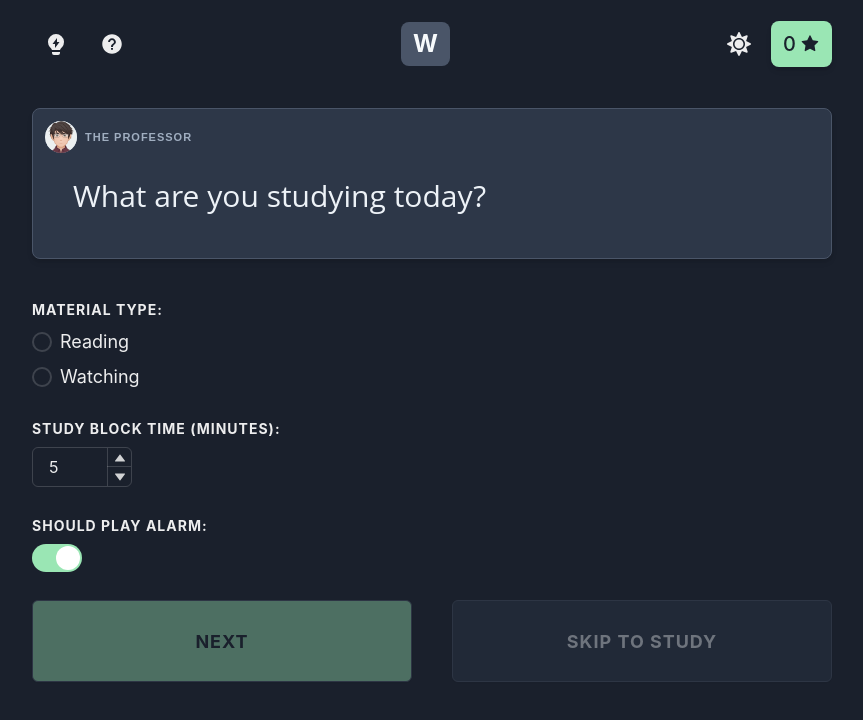
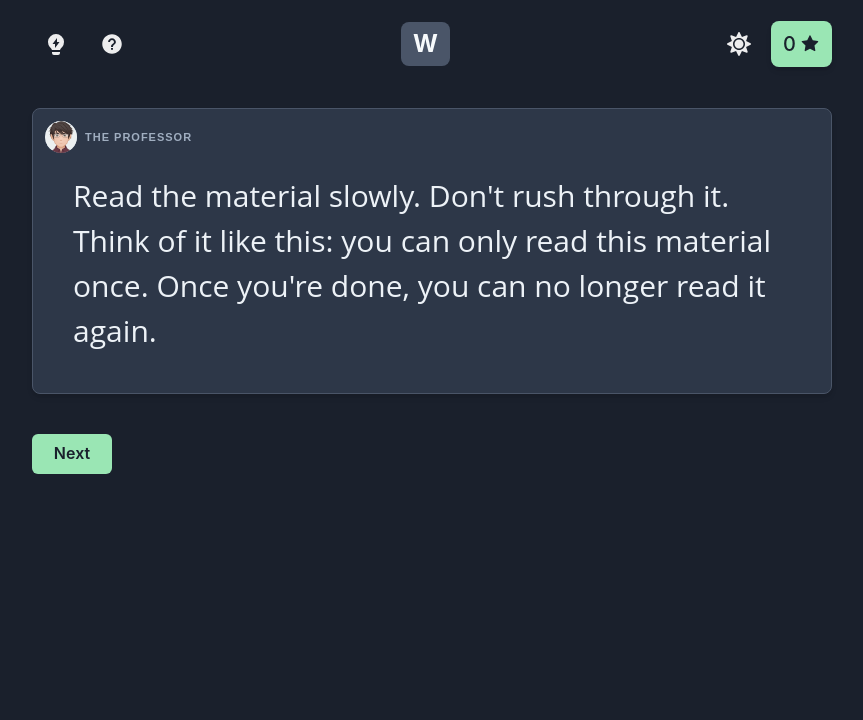
Before and after one commit to Philosocode/workflows, a React (Create React App) app: page /consume/1 in a window 1280 px wide. Shown: the top 720 px of the page, without its empty margins (208-1071 px from the left). Built offline with nearby package versions, Linux system fonts and the light colour scheme; what react-mde, showdown would draw is missing.

Commit message:
Clean up how routes are rendered. Also fixes the console errors

```diff
--- a/src/consume/components/consume-navbar.component.tsx
+++ b/src/consume/components/consume-navbar.component.tsx
@@ -1,5 +1,9 @@
 import { useSelector } from "react-redux";
+
+import { useAppDispatch } from "shared/redux/store";
+import { useCurrentStepParam } from "shared/hooks/use-current-step-param.hook";
 import { selectConsumeStep } from "consume/redux/consume.selectors";
+import { setStep } from "consume/redux/consume.slice";
 
 import { AppNavbar } from "navbar/components/app-navbar.component";
 import { ConsumeSettings } from "./consume-settings.component";
@@ -10,7 +14,10 @@ import { StudyBlockCounter } from "consume/components/study-block-counter.compon
 import { ToggleThemeButton } from "navbar/components/toggle-theme-button.component";
 
 export function ConsumeNavbar() {
+  const dispatch = useAppDispatch();
   const currentStep = useSelector(selectConsumeStep);
+
+  useCurrentStepParam((step) => dispatch(setStep(step)));
 
   return (
     <AppNavbar
--- a/src/consume/components/consume-workflow-step.component.tsx
+++ b/src/consume/components/consume-workflow-step.component.tsx
@@ -1,8 +1,17 @@
+import { useAppSelector } from "shared/redux/store";
+import { selectConsumeStep } from "consume/redux/consume.selectors";
+
 import {
   IWorkflowStepProps,
   WorkflowStep,
 } from "shared/components/step/workflow-step.component";
 
 export function ConsumeWorkflowStep(props: IWorkflowStepProps) {
-  return <WorkflowStep {...props}>{props.children}</WorkflowStep>;
+  const currentStep = useAppSelector(selectConsumeStep);
+
+  return (
+    <WorkflowStep nextUrl={`/consume/${currentStep + 1}`} {...props}>
+      {props.children}
+    </WorkflowStep>
+  );
 }
--- a/src/consume/redux/consume.slice.tsx
+++ b/src/consume/redux/consume.slice.tsx
@@ -8,7 +8,7 @@ import {
 
 const initialState: IConsumeState = {
   materialType: "reading",
-  currentStep: 1,
+  currentStep: 0,
   studyBlockCount: 0,
   studyBlockTime: 5,
   shouldPlayAlarm: true,
--- a/src/consume/routes/consume.routes.tsx
+++ b/src/consume/routes/consume.routes.tsx
@@ -1,5 +1,5 @@
-import { Route, RouteProps } from "react-router-dom";
-import { Box, ListItem, UnorderedList } from "@chakra-ui/react";
+import { Redirect, RouteProps } from "react-router-dom";
+import { ListItem, UnorderedList } from "@chakra-ui/react";
 
 import { StudyHooks } from "consume/components/study-hooks.component";
 import { StudyMenu } from "consume/components/study-menu.component";
@@ -17,8 +17,8 @@ import { TimerReminder } from "consume/steps/timer-reminder.component";
 import { Messages } from "message/components/messages.component";
 import { theme } from "shared/styles/theme";
 
-const _consumeRoutes = [
-  { component: ConsumeSetup },
+export const consumeRoutes = [
+  { component: ConsumeSetup, path: "/consume/setup" },
   { component: SlowReminder },
   { component: TimerReminder },
   { component: SkimReminder },
@@ -28,14 +28,8 @@ const _consumeRoutes = [
     render: (props: RouteProps) => (
       <StudySummarize
         {...props}
-        message={
-          <>
-            <Box>Summarize everything you've learned so far.</Box>
-            <Box>
-              Try to do it from memory, without looking at the material.
-            </Box>
-          </>
-        }
+        message="Summarize everything you've learned so far. Try to do it from
+        memory, without looking at the material."
       />
     ),
   },
@@ -52,23 +46,16 @@ const _consumeRoutes = [
   },
   { component: SummaryScreen },
   { component: ConsumeFinish },
+  // catch-all
+  { path: "/consume", render: () => <Redirect to="/consume/setup" /> },
 ];
 
-export const consumeRoutes = _consumeRoutes.map((route, index) => (
-  <Route
-    key={`/consume/${index + 1}`}
-    path={`/consume/${index + 1}`}
-    {...route}
-  />
-));
-
 export const CONSUME_PAGE_NUMBERS = {
-  STUDY: _consumeRoutes.findIndex((route) => route.component === Study) + 1,
-  TIMER:
-    _consumeRoutes.findIndex((route) => route.component === StudyTimer) + 1,
+  STUDY: consumeRoutes.findIndex((route) => route.component === Study),
+  TIMER: consumeRoutes.findIndex((route) => route.component === StudyTimer),
 };
 
-const _studyRoutes = [
+export const studyRoutes = [
   { path: "menu", component: StudyMenu },
   {
     path: "hooks",
@@ -116,10 +103,3 @@ const _studyRoutes = [
     ),
   },
 ];
-
-export const studyRoutes = _studyRoutes.map((route) => (
-  <Route
-    {...route}
-    path={`/consume/${CONSUME_PAGE_NUMBERS.STUDY}/${route.path}`}
-  />
-));
--- a/src/consume/steps/consume-finish.component.tsx
+++ b/src/consume/steps/consume-finish.component.tsx
@@ -22,7 +22,7 @@ export function ConsumeFinish() {
 
   function onNewMaterial() {
     dispatch(newMaterial());
-    history.push("/consume/1");
+    history.push("/consume/setup");
   }
 
   const message =
--- a/src/consume/steps/consume-setup.component.tsx
+++ b/src/consume/steps/consume-setup.component.tsx
@@ -36,7 +36,7 @@ export function ConsumeSetup() {
   const history = useHistory();
   const dispatch = useDispatch();
 
-  const { currentStep, studyBlockTime, shouldPlayAlarm } =
+  const { studyBlockTime, shouldPlayAlarm } =
     useAppSelector(selectConsumeState);
 
   const { control, formState, handleSubmit, register, getValues } =
@@ -46,7 +46,7 @@ export function ConsumeSetup() {
 
   function onSubmit(values: IFormProps) {
     dispatch(setMaterialData(values));
-    history.push(`/consume/${currentStep + 1}`);
+    history.push(`/consume/1`);
   }
 
   function skipToStudy() {
--- a/src/consume/steps/study.component.tsx
+++ b/src/consume/steps/study.component.tsx
@@ -12,7 +12,13 @@ export function Study() {
   return (
     <>
       <Switch>
-        {studyRoutes.map((route) => route)}
+        {studyRoutes.map((route) => (
+          <Route
+            {...route}
+            key={route.path}
+            path={`/consume/${CONSUME_PAGE_NUMBERS.STUDY}/${route.path}`}
+          />
+        ))}
         <Route
           path={basePath}
           render={() => <Redirect to={`${basePath}/menu`} />}
--- a/src/duck-debug/routes/duck-debug.routes.tsx
+++ b/src/duck-debug/routes/duck-debug.routes.tsx
@@ -1,4 +1,4 @@
-import { Route } from "react-router-dom";
+import { Redirect } from "react-router-dom";
 
 import { DuckDebugSetup } from "duck-debug/steps/duck-debug-setup.component";
 import { DuckDebugWorkflowStep } from "duck-debug/components/duck-debug-workflow-step.component";
@@ -24,43 +24,39 @@ const regularUrl = `${DUCK_DEBUG_BASE_PATH}/regular`;
 const progUrl = `${DUCK_DEBUG_BASE_PATH}/prog`;
 
 export const duckDebugRoutes = [
-  <Route path={`${DUCK_DEBUG_BASE_PATH}/setup`} component={DuckDebugSetup} />,
+  { component: DuckDebugSetup, path: "duck-debug/setup" },
 
-  ...regularPrompts.map((prompt, index) => (
-    <Route
-      key={`${regularUrl}/${index + 1}`}
-      path={`${regularUrl}/${index + 1}`}
-      render={() => (
+  ...regularPrompts.map((prompt, index) => ({
+    path: `${regularUrl}/${index + 1}`,
+    render: () => (
       <DuckDebugWorkflowStep
         message={prompt}
         editor={{ showEditor: index < regularPrompts.length }}
         nextUrl={`${regularUrl}/${index + 2}`}
       />
-      )}
-    />
-  )),
+    ),
+  })),
+  {
+    component: DuckDebugFinish,
+    path: `${regularUrl}/${regularPrompts.length + 1}`,
+  },
 
-  <Route
-    path={`${regularUrl}/${regularPrompts.length + 1}`}
-    component={DuckDebugFinish}
-  />,
-
-  ...progPrompts.map((prompt, index) => (
-    <Route
-      key={`${progUrl}/${index + 1}`}
-      path={`${progUrl}/${index + 1}`}
-      render={() => (
+  ...progPrompts.map((prompt, index) => ({
+    path: `${progUrl}/${index + 1}`,
+    render: () => (
       <DuckDebugWorkflowStep
         message={prompt}
         editor={{ showEditor: index < progPrompts.length }}
         nextUrl={`${progUrl}/${index + 2}`}
       />
-      )}
-    />
-  )),
+    ),
+  })),
+  { component: DuckDebugFinish, path: `${progUrl}/${progPrompts.length + 1}` },
 
-  <Route
-    path={`${progUrl}/${progPrompts.length + 1}`}
-    component={DuckDebugFinish}
-  />,
+  // catch-all
+  {
+    component: DuckDebugSetup,
+    path: "/duck-debug",
+    render: () => <Redirect to="/duck-debug/setup" />,
+  },
 ];
--- a/src/shared/components/step/workflow-step.component.tsx
+++ b/src/shared/components/step/workflow-step.component.tsx
@@ -32,7 +32,7 @@ export function WorkflowStep(props: IProps) {
   useKeypress(
     "ArrowRight",
     () => history.push(props.nextUrl ?? "/"),
-    props.keyPressDisabled ?? false,
+    (props.editor?.showEditor || props.keyPressDisabled) ?? false,
   );
 
   const editorValue = props.editor?.value ?? text;
--- a/src/shared/hooks/use-current-step-param.hook.ts
+++ b/src/shared/hooks/use-current-step-param.hook.ts
@@ -1,7 +1,7 @@
 import { useEffect } from "react";
 import { useParams } from "react-router-dom";
 
-export function useCurrentStepParam(callback: (page: number) => void) {
+export function useCurrentStepParam(callback: (step: number) => void) {
   const params = useParams<{ currentStep?: string }>();
 
   // whenever page number param changes, run the callback
--- a/src/shared/routes/root-router.component.tsx
+++ b/src/shared/routes/root-router.component.tsx
@@ -7,7 +7,7 @@ import { HomePage } from "shared/pages/home.page";
 import { DuckDebugNavbar } from "duck-debug/components/duck-debug-navbar.component";
 
 const navbarRoutes = [
-  { path: "/consume", component: ConsumeNavbar },
+  { path: "/consume/:currentStep", component: ConsumeNavbar },
   { path: "/duck-debug", component: DuckDebugNavbar },
 ];
 
@@ -21,14 +21,17 @@ export function RootRouter() {
       <Switch>
         <Route path="/" exact component={HomePage} />
 
-        {consumeRoutes.map((route) => route)}
-        <Route path="/consume" render={() => <Redirect to="/consume/1" />} />
+        {consumeRoutes.map((route, index) => (
+          <Route
+            key={`/consume/${index}`}
+            path={route.path ?? `/consume/${index}`}
+            {...route}
+          />
+        ))}
 
-        {duckDebugRoutes.map((route) => route)}
-        <Route
-          path="/duck-debug"
-          render={() => <Redirect to="/duck-debug/1" />}
-        />
+        {duckDebugRoutes.map((route, index) => (
+          <Route key={route.path} {...route} />
+        ))}
 
         <Route path="*" render={() => <Redirect to="/" />} />
       </Switch>
```
Lines whose indentation alone changed are shown as unchanged.
